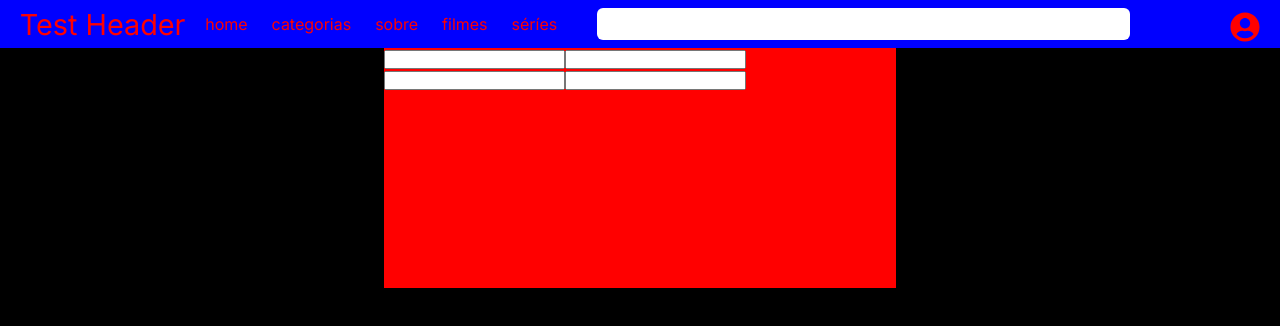
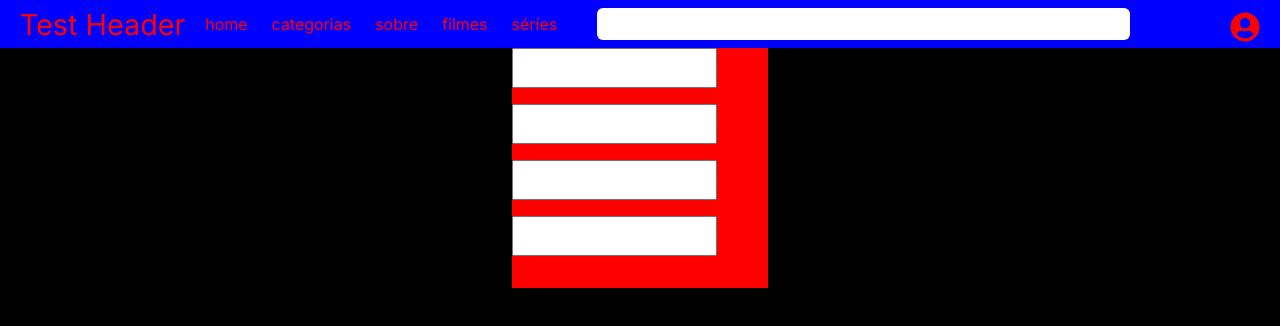
Before and after one commit to gustavocarvalho-ra/BDF, a Next.js app: page / in a window 1280 px wide. Shown: the top 326 px of the page. Built offline with nearby package versions, Linux system fonts and the light colour scheme.

Commit message:
feat: test main Cad

```diff
--- a/src/app/components/Cadastro/styles.ts
+++ b/src/app/components/Cadastro/styles.ts
@@ -1,7 +1,19 @@
 import styled from "styled-components";
 
 export const Cad = styled.div `
-  width: 40vw;
+  width: 20vw;
   height: 30vh;
   background: red;
+
+  .main {
+    display: flex;
+    flex-direction: column;
+    gap: 1em;
+
+    input {
+      width: 80%;
+      height: 3em;
+
+    }
+  }
 `
```
